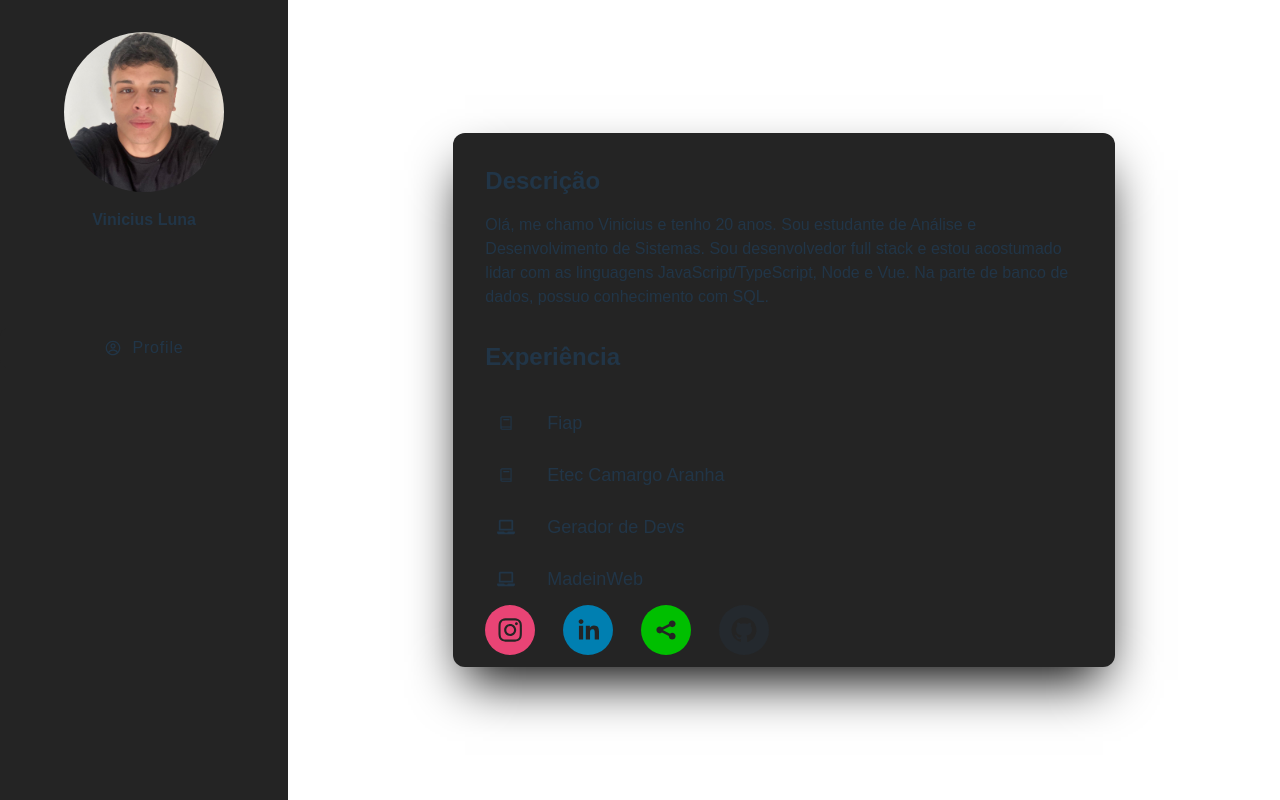
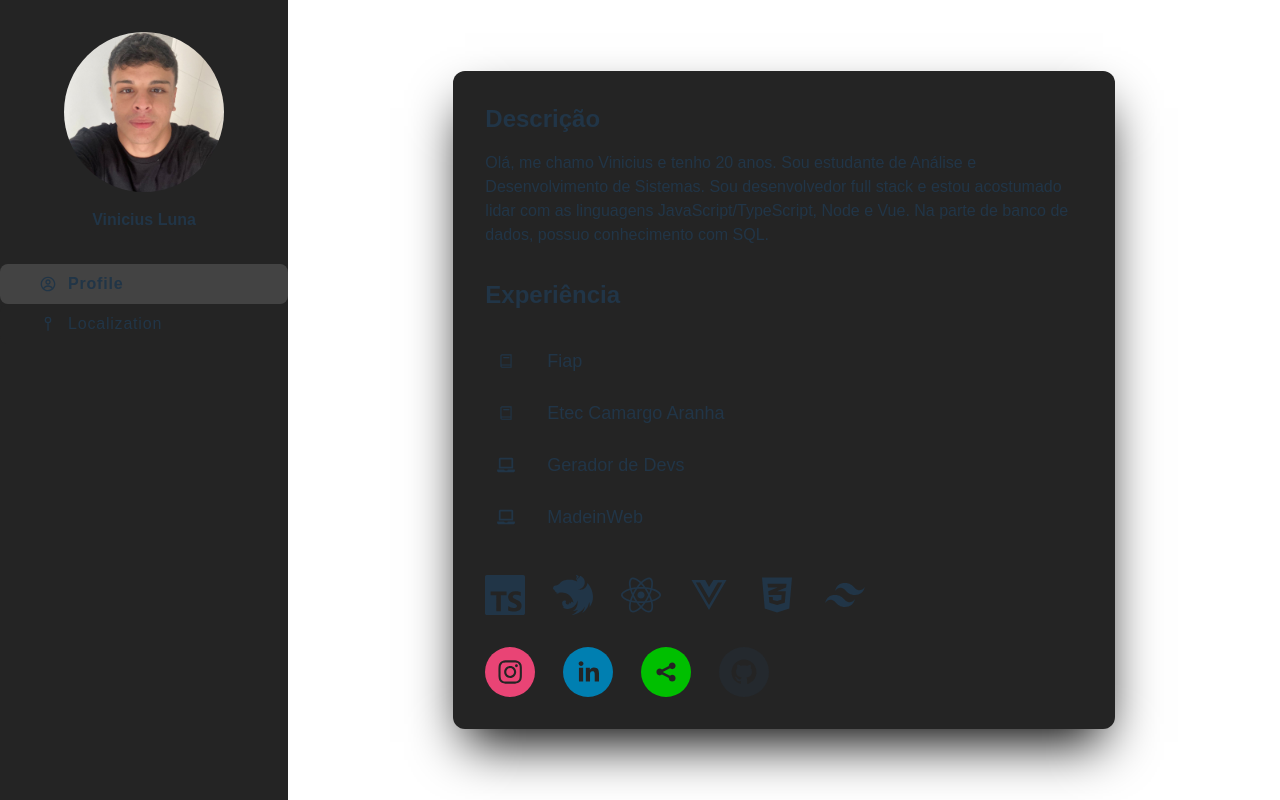
Before and after one commit to dev-vinii/portfolio, a React (Vite) app: page / in a window 1280 px wide. Built offline with nearby package versions, Linux system fonts and the light colour scheme.

Commit message:
feat: update sp map

```diff
--- a/src/components/GenericTemplate/GenericTemplate.tsx
+++ b/src/components/GenericTemplate/GenericTemplate.tsx
@@ -1,38 +1,17 @@
 import { motion } from "framer-motion";
-import Icons from "./Icons/Icons";
-import Description from "./Description/Description";
-import { FaLaptop } from "react-icons/fa";
-import { LiaBookSolid } from "react-icons/lia";
+import { ReactNode } from "react";
 
-export default function GenericTemplate() {
+export default function GenericTemplate(props: {
+    children: ReactNode
+}) {
   return (
     <motion.div
       initial={{ opacity: 0, scale: 0.5 }}
       animate={{ opacity: 1, scale: 1 }}
       transition={{ duration: 0.5 }}
-      className="h-2/3 w-2/3 bg-sidebar shadow-2xl shadow-black rounded-xl p-8 flex flex-col"
+      className="min-h-2/3 w-2/3 bg-sidebar shadow-2xl shadow-black rounded-xl p-8 flex flex-col"
     >
-      <Description />
-      <div className="font-bold font-nunito mt-8 text-2xl">Experiência</div>
-      <div className="mt-6">
-        <ul>
-          <li className="font-nunito text-lg p-3 flex items-center">
-            <LiaBookSolid className="mr-8"/> Fiap
-          </li>
-          <li className="font-nunito text-lg p-3 flex items-center">
-            <LiaBookSolid className="mr-8"/> Etec Camargo Aranha
-          </li>
-          <li className="font-nunito text-lg p-3 flex items-center">
-            <FaLaptop className="mr-8"/> Gerador de Devs
-          </li>
-          <li className="font-nunito text-lg p-3 flex items-center">
-            <FaLaptop className="mr-8"/> MadeinWeb
-          </li>
-        </ul>
-      </div>
-      <div className="mt-auto">
-        <Icons />
-      </div>
+        {props.children}
     </motion.div>
   );
 }
--- a/src/components/Sidebar/MenuContent/MenuContent.tsx
+++ b/src/components/Sidebar/MenuContent/MenuContent.tsx
@@ -1,13 +1,29 @@
+import { useEffect, useState } from 'react';
+import { useLocation } from 'react-router-dom';
+
 export default function MenuContent(props: {
   label: string;
+  icon: React.ReactNode;
   onClick: () => void;
-  icon: React.ReactNode;
+  path: string;
 }) {
+  const location = useLocation();
+  const [isActive, setIsActive] = useState(false);
+
+  const handleActiveClass = () => {
+    location.pathname !=  props.path && setIsActive(false);
+    location.pathname == props.path && setIsActive(true);
+  }
+
+  useEffect(() => {
+    handleActiveClass();
+  }, [location.pathname])
+
   return (
     <div
-      className="h-10 font-nunito cursor-pointer flex justify-center
-      items-center w-full mt-16 rounded-lg bg-sidebar transition-all delay-100 hover:bg-sidebarColor hover:font-bold
-      tracking-wider"
+      className={`h-10 font-nunito cursor-pointer flex justify-start pl-10
+      items-center w-full rounded-lg bg-sidebar transition-all delay-100 hover:bg-sidebarColor hover:font-bold
+      tracking-wider ${isActive ? 'bg-sidebarColor font-bold' : ''} `}
       onClick={props.onClick}
     >
       {props.icon}
--- a/src/components/Sidebar/Sidebar.tsx
+++ b/src/components/Sidebar/Sidebar.tsx
@@ -1,28 +1,32 @@
 import profile from "@/assets/profile-image.jpeg";
 import ProfileContent from "./ProfileContent/ProfileContent";
 import MenuContent from "./MenuContent/MenuContent";
-import { useEffect } from "react";
 import routes from "@/routes/routes";
-// import { Navigate } from "react-router-dom";
+import { useNavigate } from "react-router-dom";
 
 export default function SideBar() {
-   useEffect(() => {
-   }, [])
+  const navigate = useNavigate();
 
-  //  function handleClickMenu(path: string) {
-  //    console.log(<Navigate to={`${path}`} />);
-  //    return <Navigate to={`${path}`} />;
-  //  }
+  const handleClickMenu = (path: string) => {
+    navigate(path);
+  };
 
   return (
     <>
       <div className="bg-sidebar min-h-screen min-w-72 max-w-60">
         <ProfileContent image={profile} name="Vinicius Luna" />
-        {routes.map((route, i) => (
-          route.name && <MenuContent icon={<route.sidebarIcon className="mr-3" />} label={String(route.name)} key={i} onClick={function (): void {
-            throw new Error("Function not implemented.");
-          } } />
-        ))}
+        {routes.map(
+          (route, i) =>
+            route.name && (
+              <MenuContent
+                path={route.path}
+                icon={<route.sidebarIcon className="mr-3" />}
+                label={String(route.name)}
+                key={i}
+                onClick={() => handleClickMenu(route.path)}
+              />
+            )
+        )}
       </div>
     </>
   );
--- /dev/null
+++ b/src/pages/Localization/Localization.tsx
@@ -0,0 +1,12 @@
+import GenericTemplate from "@/components/GenericTemplate/GenericTemplate";
+import Map from "./Map/Map";
+
+export default function Localization() {
+  return (
+    <div className="flex justify-center items-center min-w-full h-full">
+      <GenericTemplate>
+        <Map></Map>
+      </GenericTemplate>
+    </div>
+  );
+}
--- /dev/null
+++ b/src/pages/Localization/Map/Map.tsx
@@ -0,0 +1,9 @@
+export default function Map() {
+  return (
+    <iframe
+      src="https://www.google.com/maps/embed?pb=!1m18!1m12!1m3!1d467690.14375957736!2d-46.924941335507405!3d-23.682063587089374!2m3!1f0!2f0!3f0!3m2!1i1024!2i768!4f13.1!3m3!1m2!1s0x94ce448183a461d1%3A0x9ba94b08ff335bae!2zU8OjbyBQYXVsbywgU1A!5e0!3m2!1spt-BR!2sbr!4v1716140060908!5m2!1spt-BR!2sbr"
+      className="border-0 rounded-lg h-96 w-full"
+      loading="lazy"
+    ></iframe>
+  );
+}
--- a/src/pages/Portfolio/Portfolio.tsx
+++ b/src/pages/Portfolio/Portfolio.tsx
@@ -1,9 +1,9 @@
-import GenericTemplate from "@/components/GenericTemplate/GenericTemplate";
+import PortfolioTemplate from "@/pages/Portfolio/PortfolioTemplate/PortfolioTemplate";
 
 export default function Portfolio() {
     return (
         <div className="flex justify-center items-center min-w-full h-full">
-            <GenericTemplate />
+            <PortfolioTemplate />
         </div>
     )
 }
--- /dev/null
+++ b/src/pages/Portfolio/PortfolioTemplate/List/List.tsx
@@ -0,0 +1,23 @@
+import { FaLaptop } from "react-icons/fa";
+import { LiaBookSolid } from "react-icons/lia";
+
+export default function List() {
+  return (
+    <>
+      <ul>
+        <li className="font-nunito text-lg p-3 flex items-center">
+          <LiaBookSolid className="mr-8" /> Fiap
+        </li>
+        <li className="font-nunito text-lg p-3 flex items-center">
+          <LiaBookSolid className="mr-8" /> Etec Camargo Aranha
+        </li>
+        <li className="font-nunito text-lg p-3 flex items-center">
+          <FaLaptop className="mr-8" /> Gerador de Devs
+        </li>
+        <li className="font-nunito text-lg p-3 flex items-center">
+          <FaLaptop className="mr-8" /> MadeinWeb
+        </li>
+      </ul>
+    </>
+  );
+}
--- /dev/null
+++ b/src/pages/Portfolio/PortfolioTemplate/PortfolioTemplate.tsx
@@ -0,0 +1,33 @@
+import Icons from "./Icons/Icons";
+import Description from "./Description/Description";
+import List from "./List/List";
+import GenericTemplate from "../../../components/GenericTemplate/GenericTemplate";
+import { SiTypescript } from "react-icons/si";
+import { SiNestjs } from "react-icons/si";
+import { FaReact } from "react-icons/fa";
+import { FaVuejs } from "react-icons/fa";
+import { FaCss3Alt } from "react-icons/fa";
+import { RiTailwindCssFill } from "react-icons/ri";
+
+export default function PortfolioTemplate() {
+  return (
+    <GenericTemplate>
+      <Description />
+      <div className="font-bold font-nunito mt-8 text-2xl">Experiência</div>
+      <div className="mt-6">
+        <List />
+      </div>
+      <div className="mt-8 flex items-center gap-7">
+        <SiTypescript className="h-10 w-10" />
+        <SiNestjs className="h-10 w-10" />
+        <FaReact className="h-10 w-10" />
+        <FaVuejs className="h-10 w-10" />
+        <FaCss3Alt className="h-10 w-10" />
+        <RiTailwindCssFill className="h-10 w-10" />
+      </div>
+      <div className="mt-8">
+        <Icons />
+      </div>
+    </GenericTemplate>
+  );
+}
--- a/src/routes/routes.ts
+++ b/src/routes/routes.ts
@@ -1,11 +1,18 @@
+import Localization from "@/pages/Localization/Localization";
 import NotFound from "@/pages/NotFound/NotFound";
 import Portfolio from "@/pages/Portfolio/Portfolio";
-import { CgProfile } from 'react-icons/cg';
-
+import { CgProfile } from "react-icons/cg";
+import { GrLocationPin } from "react-icons/gr";
 
 const routes = [
-  { path: '/', component: Portfolio, name: 'Profile', sidebarIcon: CgProfile},
-  { path: '*', component: NotFound}
+  { path: "/", component: Portfolio, name: "Profile", sidebarIcon: CgProfile },
+  {
+    path: "/localization",
+    component: Localization,
+    name: "Localization",
+    sidebarIcon: GrLocationPin,
+  },
+  { path: "*", component: NotFound },
 ];
 
 export default routes;
```
Also changed, not shown: .eslintrc.cjs (deleted), src/pages/Portfolio/PortfolioTemplate/Description/Description.tsx (renamed from src/components/GenericTemplate/Description/Description.tsx), src/pages/Portfolio/PortfolioTemplate/Icons/Icons.tsx (renamed from src/components/GenericTemplate/Icons/Icons.tsx), 1 other file (tests, documents, lock files or other folders).
